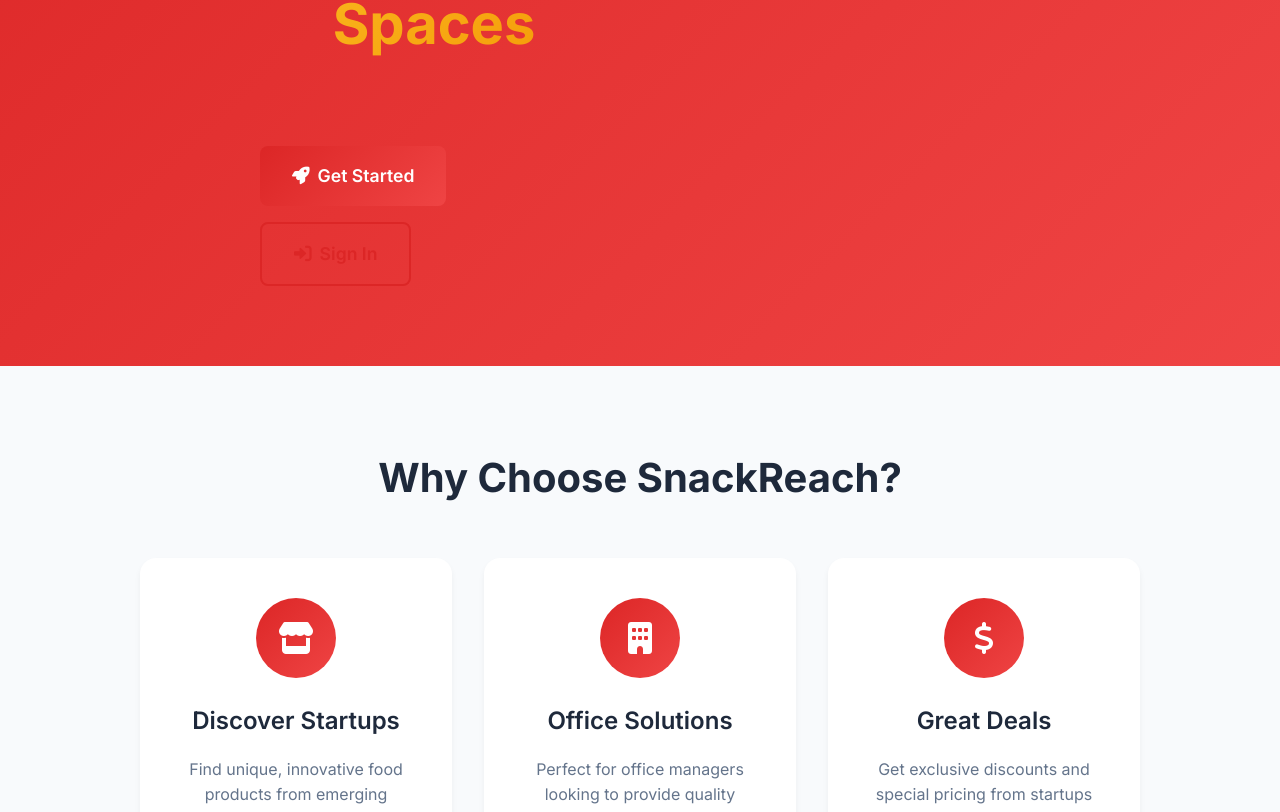
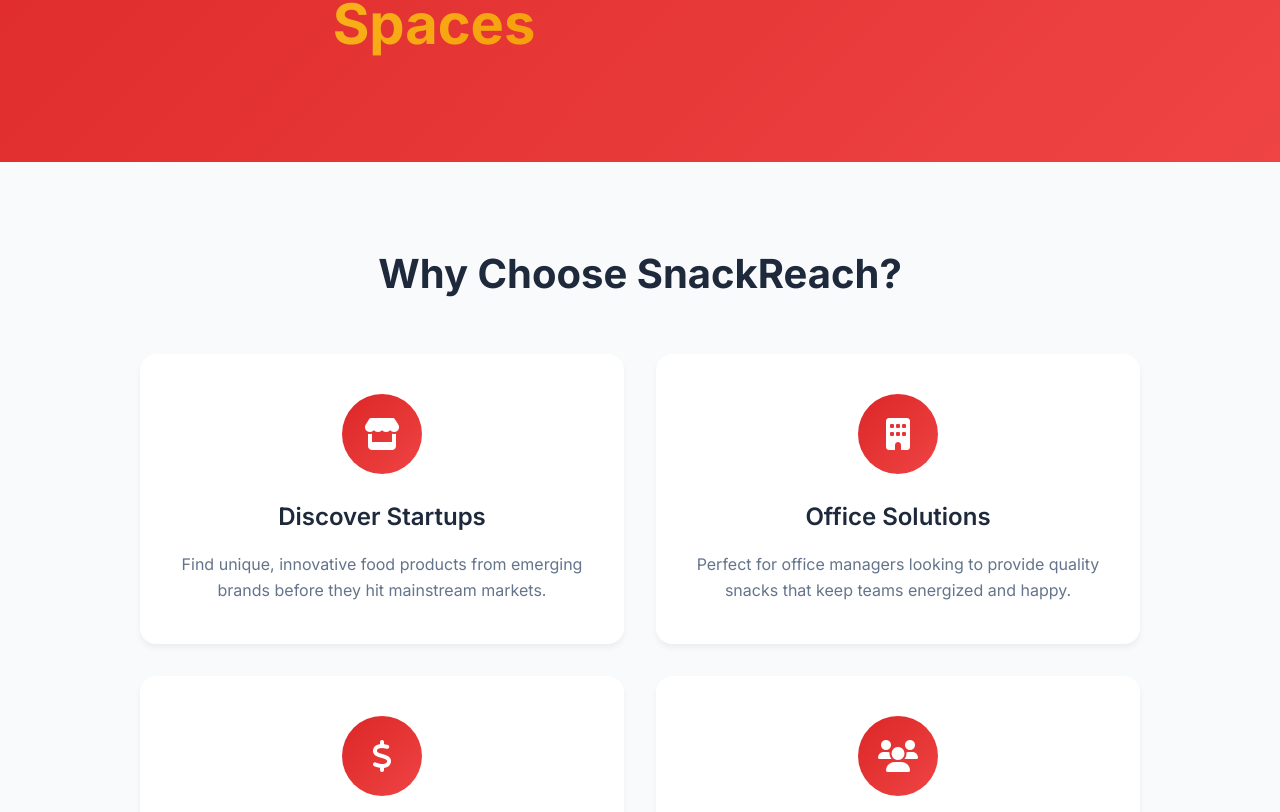
Before and after one commit to andyackerman1/snackreach, a React (Vite) app: page / in a window 1280 px wide. Shown: the part 398-1210 px from the top of the page. Built offline with nearby package versions, Linux system fonts and the light colour scheme; no server answers.

Commit message:
Remove duplicate buttons from hero, improve spacing with 2-column grid

```diff
--- a/src/pages/HomePage.jsx
+++ b/src/pages/HomePage.jsx
@@ -29,16 +29,6 @@
               looking for the perfect snacks. Discover unique products, support emerging brands,
               and keep your team happy with delicious, healthy options.
             </p>
-            <div className="hero-buttons">
-              <Link to="/signup" className="btn btn-primary btn-large">
-                <i className="fas fa-rocket"></i>
-                Get Started
-              </Link>
-              <Link to="/login" className="btn btn-outline btn-large">
-                <i className="fas fa-sign-in-alt"></i>
-                Sign In
-              </Link>
-            </div>
           </div>
         </div>
       </section>
@@ -47,7 +37,7 @@
       <section className="features">
         <div className="container">
           <h2 className="section-title">Why Choose SnackReach?</h2>
-          <div className="features-grid" style={{ maxWidth: "1000px", margin: "0 auto" }}>
+          <div className="features-grid" style={{ maxWidth: "1000px", margin: "0 auto", gridTemplateColumns: "repeat(2, 1fr)", gap: "2rem" }}>
             <div className="feature-card">
               <div className="feature-icon">
                 <i className="fas fa-store"></i>
```
